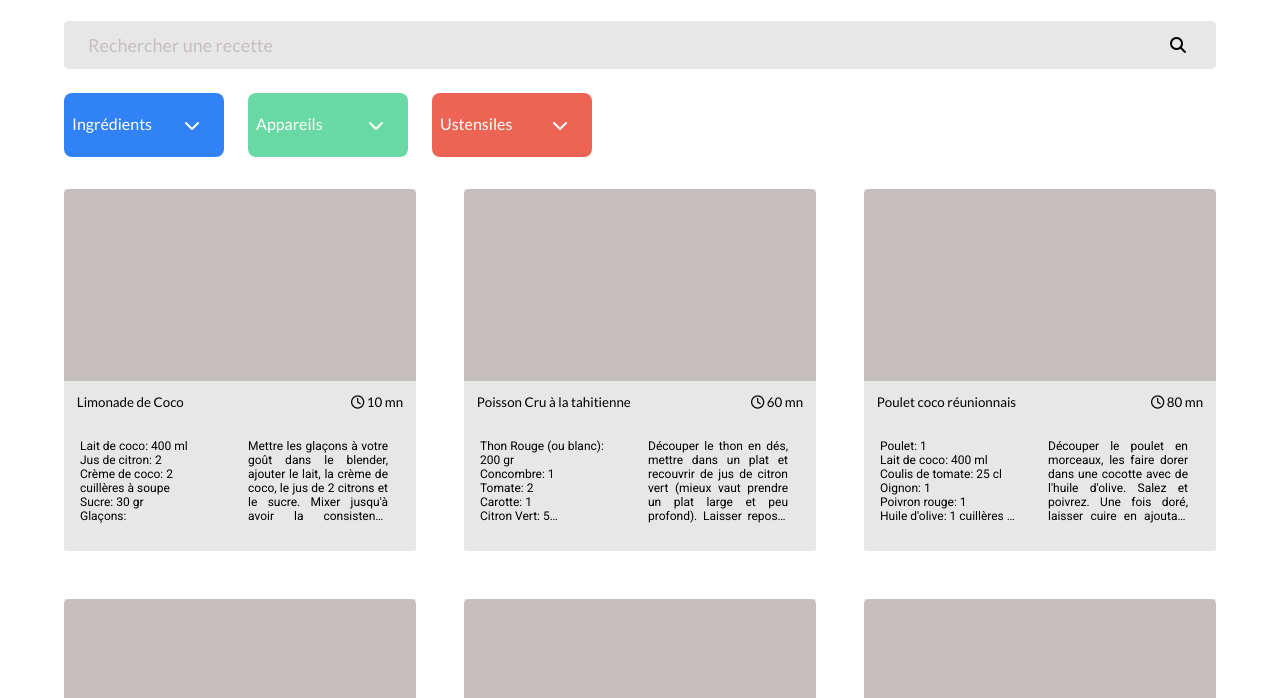
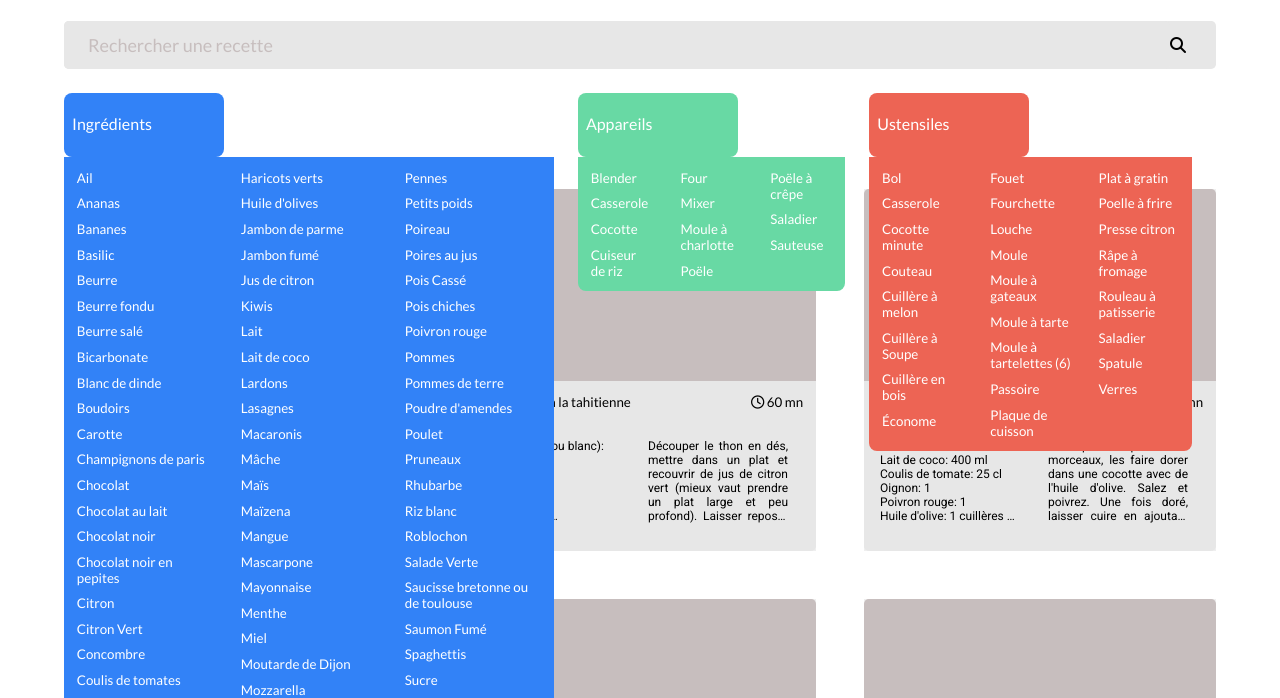
Before and after one commit to SW49GO/Les-petits-plats, a plain HTML site: page index.html in a window 1280 px wide. Shown: the part 108-806 px from the top of the page. Drawn offline with Linux system fonts and the light colour scheme.

Commit message:
Display the 3 lists

```diff
--- a/css/style.css
+++ b/css/style.css
@@ -160,3 +160,36 @@ header {
 .composition p {
   text-align: left;
 }
+/****************Display Lists*************************/
+.list-appliances,
+.list-ustensils,
+.list-ingredients {
+  position: relative;
+  column-count: 3;
+  border-radius: 0 0 0.5rem 0.5rem;
+  font-size: 1.125rem;
+  color: #fff;
+  padding: 0.5rem;
+  z-index: 1;
+}
+.list-ingredients,
+.button-ingredient {
+  background-color: #3282f7;
+}
+.list-appliances,
+.button-appliance {
+  background-color: #68d9a4;
+}
+.list-ustensils,
+.button-ustensil {
+  background-color: #ed6454;
+}
+.button-ingredient,
+.button-appliance,
+.button-ustensil {
+  display: block;
+  border: none;
+  color: #fff;
+  padding: 0.3rem;
+  text-align: left;
+}
--- a/index.js
+++ b/index.js
@@ -48,6 +48,8 @@ async function displayListUnderSecondarySearch(recipes) {
   listUnderSearch.getAllIngredients();
   listUnderSearch.getAllAppliances();
   listUnderSearch.getAllUstensils();
+  // Display the different lists
+  listUnderSearch.setDisplayListUnderAdvanceSearch();
 }
 /**
  * Initialization function
--- a/js/recipeClassData.js
+++ b/js/recipeClassData.js
@@ -3,6 +3,9 @@
 class RecipeData {
   constructor(data) {
     this.recipes = data;
+    this.ingredients = this.getAllIngredients;
+    this.appliances = this.getAllAppliances;
+    this.ustensils = this.getAllUstensils;
   }
   /**
    * Function to retrieve all Ingredients
@@ -17,6 +20,7 @@ class RecipeData {
     // Retrieve data after passed in function "removeDuplicate"
     const ingredientWithoutDuplicate = removeDuplicate(listIngredientsData);
     console.log("ingredientWithoutDuplicate:", ingredientWithoutDuplicate);
+    this.ingredients = ingredientWithoutDuplicate;
     return ingredientWithoutDuplicate;
   }
   /**
@@ -27,6 +31,7 @@ class RecipeData {
     const applianceData = this.recipes.map(({ appliance }) => appliance);
     const applianceWithoutDuplicate = removeDuplicate(applianceData);
     console.log("applianceWithoutDuplicate:", applianceWithoutDuplicate);
+    this.appliances = applianceWithoutDuplicate;
     return applianceWithoutDuplicate;
   }
   /**
@@ -40,6 +45,7 @@ class RecipeData {
     const listUstensilDatas = ustensilData.flat();
     const ustensilWithoutDuplicate = removeDuplicate(listUstensilDatas);
     console.log("ustensilWithoutDuplicate:", ustensilWithoutDuplicate);
+    this.ustensils = ustensilWithoutDuplicate;
     return ustensilWithoutDuplicate;
   }
   /**
@@ -83,4 +89,19 @@ class RecipeData {
     // console.log("recette après le displayRecipe", this.recipes);
     return containerHTML;
   }
+  setDisplayListUnderAdvanceSearch() {
+    console.log("this.ingredient:", this.ingredients);
+    containerIngredient.innerHTML = "";
+    this.ingredients.forEach((ingredient) => {
+      containerIngredient.innerHTML += `<button class="button-ingredient">${ingredient}</button>`;
+    });
+    containerAppliance.innerHTML = "";
+    this.appliances.forEach((appliance) => {
+      containerAppliance.innerHTML += `<button class="button-appliance">${appliance}</button>`;
+    });
+    containerUstensil.innerHTML = "";
+    this.ustensils.forEach((ustensil) => {
+      containerUstensil.innerHTML += `<button class="button-ustensil">${ustensil}</button>`;
+    });
+  }
 }
--- a/js/util.js
+++ b/js/util.js
@@ -1,4 +1,10 @@
 /* eslint-disable no-unused-vars */
+// Declare DOM Elements
+// Containers of each List
+const containerIngredient = document.querySelector(".list-ingredients");
+const containerAppliance = document.querySelector(".list-appliances");
+const containerUstensil = document.querySelector(".list-ustensils");
+
 /**
  * Function to remove accents and capitalize the searched word
  * @param {string} word
@@ -17,8 +23,8 @@ const removeAccentsUppercase = (word) => {
  */
 function removeDuplicate(array) {
   // console.log("array:", array);
-  // Utilisation de la méthode "reduce" pour ne parcourir qu'une seule fois le tableau
-  // et renvoi le résulat du tableau "original"
+  // Use the "reduce" method to traverse the array only once
+  // and returns the result of the "original" array
   const unique = array.reduce(
     (acc, curr) => {
       const normalizedCurr = removeAccentsUppercase(curr);
@@ -32,11 +38,11 @@ function removeDuplicate(array) {
     { normalized: [], original: [] }
   ).original; //-> return original=['Pomme']
 
-  // Tri par ordre alphabétique selon la norme française
+  // Sorting in alphabetical order according to the French standard
   unique.sort((a, b) => a.localeCompare(b, "fr"));
   // console.log("unique:", unique);
 
-  // Nouveau tableau avec les modifications à apporter aux mots à remplacer de façon unique
+  // New table with changes to words to be uniquely replaced
   const uniqueTransformed = unique.reduce((acc, word) => {
     const transformedWord = word
       .replace("Casserolle", "Casserole")
```
